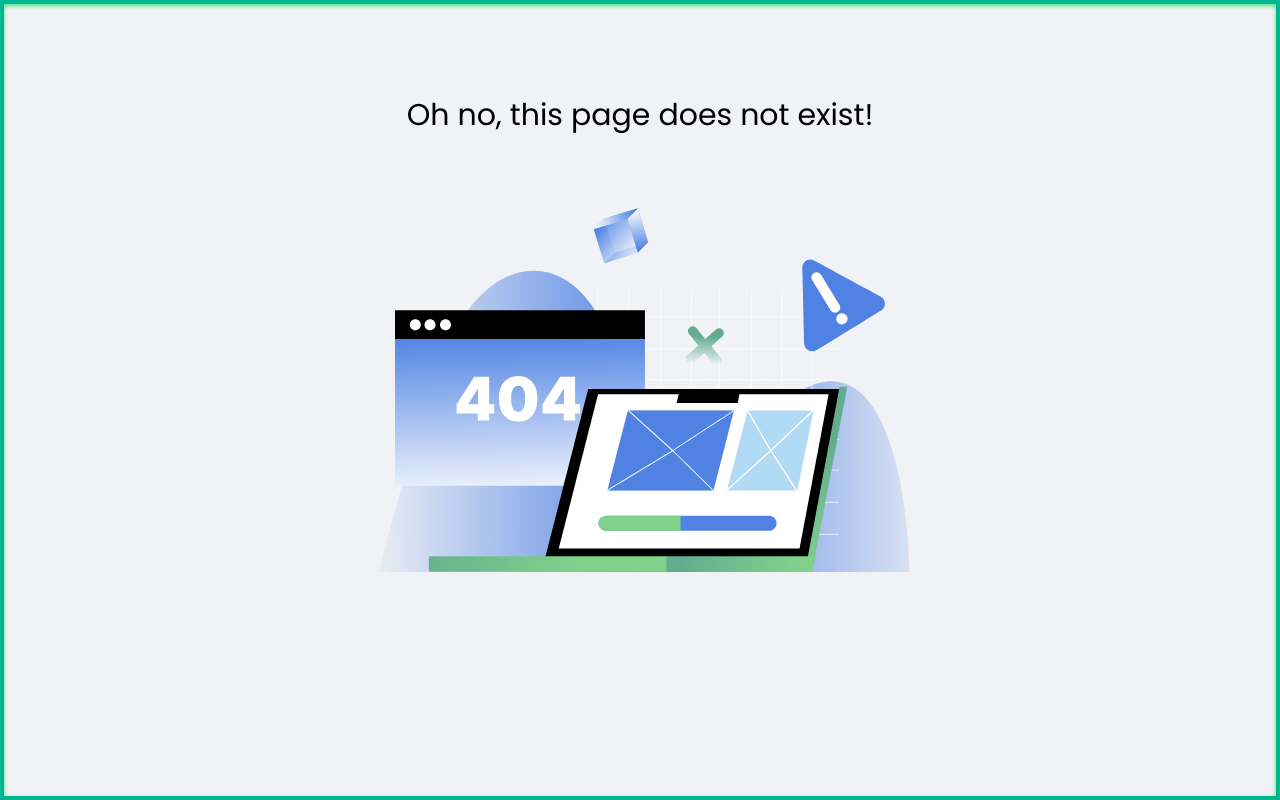
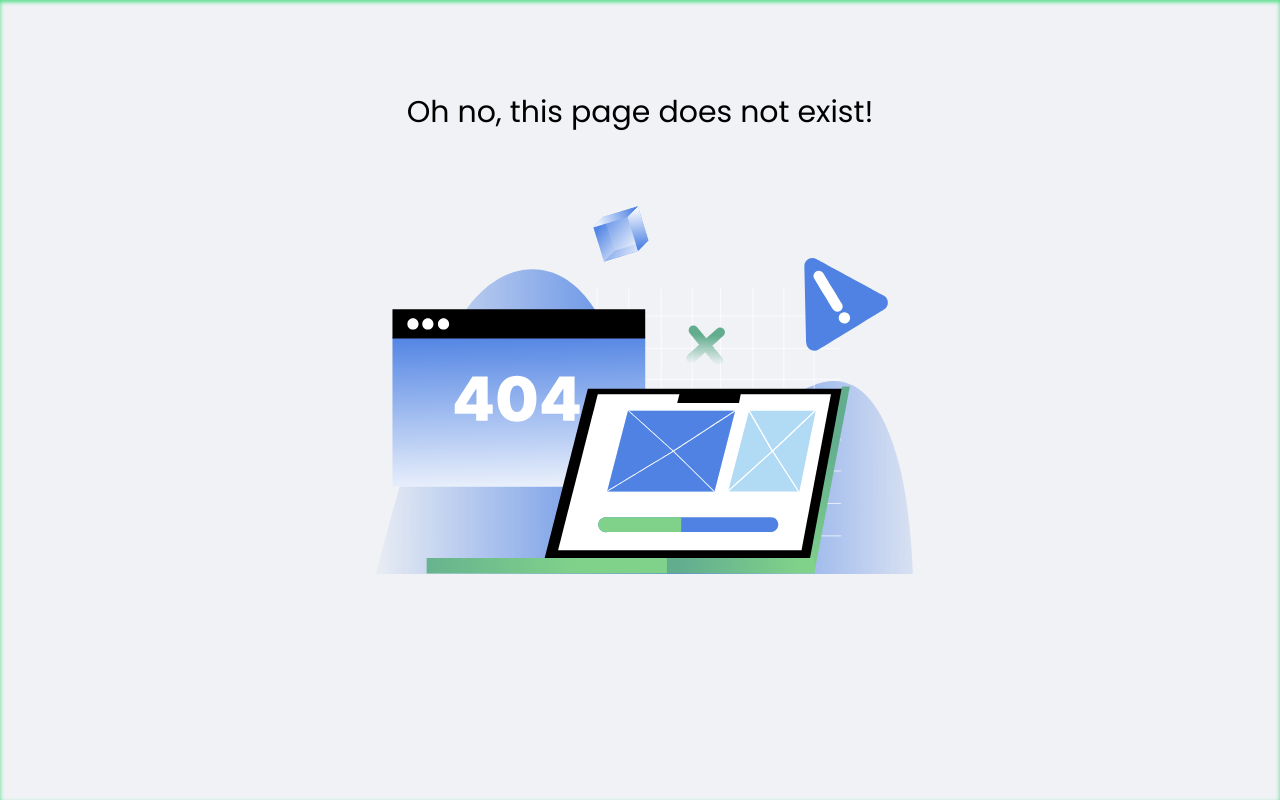
Before and after one commit to sMouaad/FinalCourseProject, a React (Vite) app in the folder App/Web/Home/: page /apps/notifications in a window 1280 px wide. Built offline with nearby package versions, Linux system fonts and the light colour scheme.

Commit message:
Change border in error page

```diff
--- a/App/Web/Home/src/ErrorPage.jsx
+++ b/App/Web/Home/src/ErrorPage.jsx
@@ -2,7 +2,7 @@ import Lottie from "lottie-react";
 import animation from "./assets/error.json";
 const ErrorPage = () => {
   return (
-    <div className="py-10 border-4 border-primary shadow-inner shadow-green-400 px-4 h-screen flex flex-col justify-center items-center">
+    <div className="py-10 border-primary shadow-inner shadow-green-400 px-4 h-screen flex flex-col justify-center items-center">
       <h1 className="font-Poppins text-center text-3xl">
         Oh no, this page does not exist!
       </h1>
```
